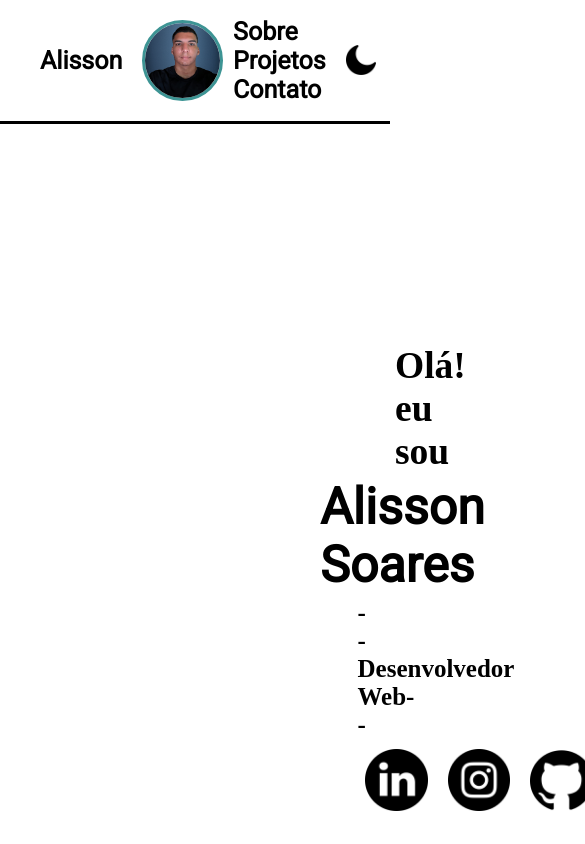
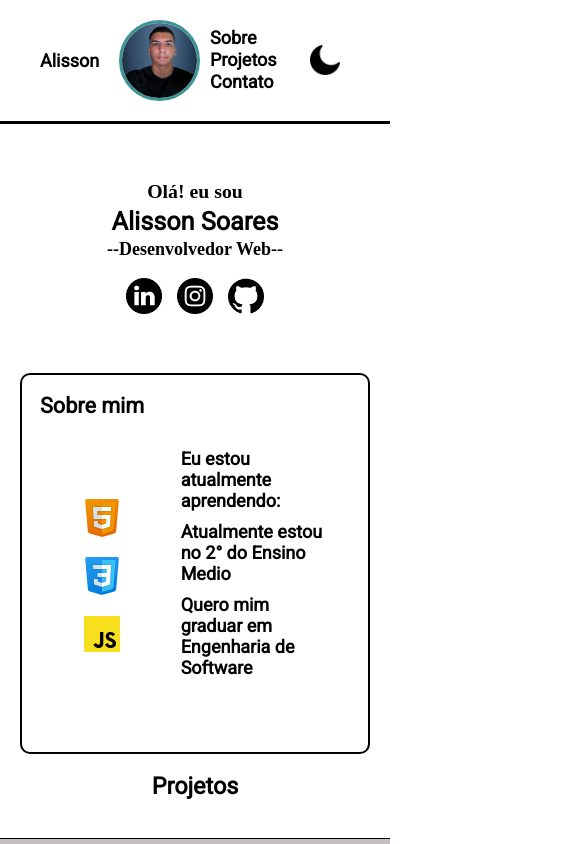
Before and after one commit to Alissonjhh/Portfolio, a plain HTML site: page index.html in a window 390 px wide. Shown: the top 844 px of the page, 585 px wide, since content can reach past the window. Drawn offline with Linux system fonts and the light colour scheme; a web font is replaced by a local one.

Commit message:
Update main.css

```diff
--- a/main.css
+++ b/main.css
@@ -6,37 +6,38 @@ html, body {
 }
 
 main {
-    flex: 1; /* Permite que o main cresça para ocupar o espaço entre o header e o footer */
-    padding: 20px; /* Adiciona espaçamento interno para o conteúdo */
+    flex: 1;
+    padding: 20px;
 }
 
 .Apresentaçao {
     font-size: 1.5rem;
-    padding-left: 15rem;
+    padding-left: 5%;
     padding-top: 8rem;
+    text-align: center;
 }
 
 .Apresentaçaoh1 {
     padding-top: 0.2rem;
-    padding-left: 12rem;
+    padding-left: 5%;
     font-size: 2rem;
+    text-align: center;
+
 }
 
 .Apresentaçaoh3 {
-    padding-left: 13.5rem;
-    font-size: 1.0rem;
+    padding-left: 5%;
+    font-size: 1rem;
     padding-top: 0.2rem;
+    text-align: center;
 
 }
 
 .Sobre-Section {
     margin-top: 5rem;
-    padding-left: 20px;
-    padding-top: 1rem;
+    padding: 2rem;
     border: 2px solid black;
     border-radius: 10px;
-    padding-bottom: 11rem;
-    padding-left: 5rem;
     font-family: "Roboto", sans-serif;
 }
 
@@ -49,33 +50,144 @@ body.dark-mode .Sobre-Section {
     font-size: 2rem;
 }
 
+.redes-sociais1 {
+    display: flex;
+    justify-content: flex-start;
+    gap: 20px;
+    padding: 2rem 5%;
+    margin-left: 2rem;
+    justify-content: center;
+}
+
 .redes-sociais1 img {
     width: 2.5rem;
-}
-
-.redes-sociais1 {
-    padding-left: 13.8rem;
-    gap: 20px;
-
 }
 
 .Projetos-Section h1 {
     font-size: 2rem;
     display: flex;
     justify-content: center;
-    padding-top: 2rem;
-    padding-bottom: 2rem;
-
+    padding: 2rem 0;
 }
 
 .Textos {
+    margin-bottom: 2rem;
     display: inline;
     font-weight: 600;
 }
 
 .All-Icons {
-    position: absolute;
-    margin-left: 15.3rem;
-    margin-bottom: 2.7rem;
+    display: flex;
     gap: 10px;
+    margin: 2rem 5%;
+    margin-bottom: 7rem;
 }
+
+/* Tablet (até 768px) */
+@media (max-width: 768px) {
+    .Apresentaçao,
+    .Apresentaçaoh1,
+    .Apresentaçaoh3 {
+        padding-left: 2rem;
+        padding-right: 2rem;
+        text-align: left;
+        text-align: center;
+    }
+
+    .Apresentaçaoh1 {
+        font-size: 1.5rem;
+    }
+
+    .Apresentaçaoh3 {
+        font-size: 0.9rem;
+    }
+
+    .Sobre-Section {
+        padding: 1.5rem;
+        margin-top: 3rem;
+    }
+
+    .Sobre-Section h2 {
+        font-size: 1.5rem;
+    }
+
+    .redes-sociais1 {
+        flex-wrap: wrap;
+        justify-content: flex-start;
+        padding: 1rem 2rem;
+        margin-left: 0;
+        justify-content: center;
+    }
+
+    .All-Icons {
+        flex-wrap: wrap;
+        margin: 1rem 2rem;
+    }
+
+    .Projetos-Section h1 {
+        font-size: 1.5rem;
+    }
+}
+
+/* Celulares pequenos (até 480px, incluindo iPhone SE) */
+@media (max-width: 480px) {
+    * {
+        font-size: 18px;
+    }
+
+    .Apresentaçao {
+        font-size: 1.1rem;
+        padding-top: 2rem;
+        padding-left: 1rem;
+        padding-right: 1rem;
+        text-align: center;
+    }
+
+    .Apresentaçaoh1 {
+        font-size: 1.4rem;
+        padding-left: 1rem;
+        padding-right: 1rem;
+        text-align: center;
+
+    }
+
+    .Apresentaçaoh3 {
+        font-size: 1rem;
+        padding-left: 1rem;
+        padding-right: 1rem;
+        text-align: center;
+
+    }
+
+    .Sobre-Section {
+        padding: 1rem;
+        margin-top: 2rem;
+    }
+
+    .Sobre-Section h2 {
+        font-size: 1.2rem;
+    }
+
+    .redes-sociais1 {
+        padding: 1rem;
+        flex-wrap: wrap;
+        gap: 15px;
+        margin-left: 0;
+        justify-content: center;
+    }
+
+    .redes-sociais1 img {
+        width: 2rem;
+    }
+
+    .Projetos-Section h1 {
+        font-size: 1.3rem;
+        padding: 1rem 0;
+        text-align: center;
+    }
+
+    .All-Icons {
+        margin: 1rem;
+        flex-wrap: wrap;
+    }
+}
```
